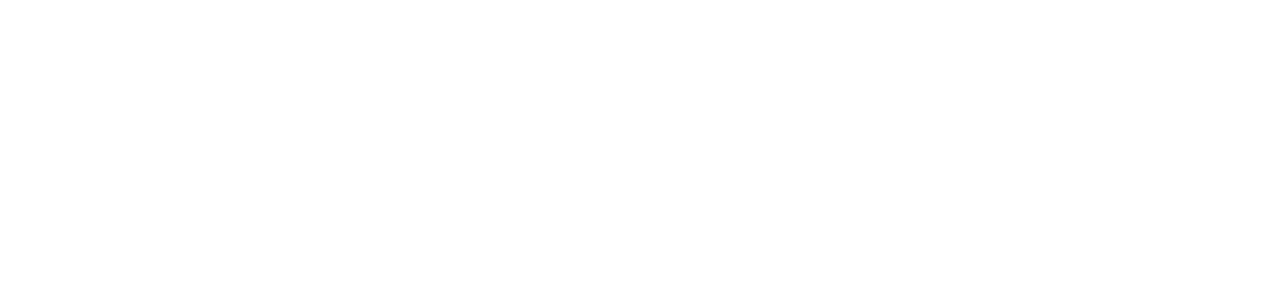
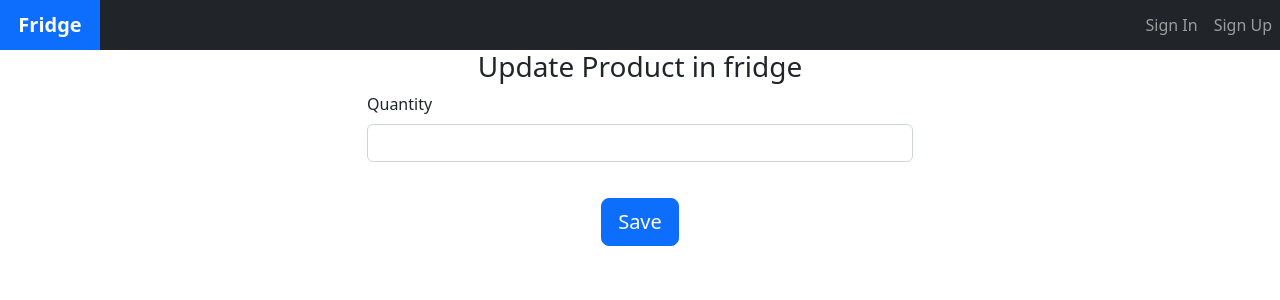
Before and after one commit to dendubina/Fridge.WEB, a React (Create React App) app: page /Fridges/1/products/1 in a window 1280 px wide. Before the commit this address had no page. Shown: the top 300 px of the page. Built offline with nearby package versions, Linux system fonts and the light colour scheme.

Commit message:
add product in fridge

```diff
--- a/src/Router.js
+++ b/src/Router.js
@@ -6,6 +6,8 @@ import FridgesList from "./pages/Fridges/FridgesList/FridgesList";
 import CreateFridge from "./pages/Fridges/CreateFridge/CreateFridge";
 import useAuth from "./features/Hooks/useAuth";
 import UpdateFridge from "./pages/Fridges/UpdateFridge/UpdateFridge";
+import UpdateProductInFridge from "./pages/Fridges/UpdateProductInFridge/UpdateProductInFridge";
+import AddProductInFridge from "./pages/Fridges/AddProductInFridge/AddProductInFridge";
 
 const Router = () => {
   const auth = useAuth();
@@ -19,6 +21,8 @@ const Router = () => {
         <Route path="/Fridges" element={<FridgesList />} />
         <Route path="/Fridges/Create" element={<CreateFridge />} />
         <Route path="/Fridges/Update/:fridgeId" element={<UpdateFridge />} />
+        <Route path="/Fridges/:fridgeId/products/:productId" element ={<UpdateProductInFridge />} />
+        <Route path="/Fridges/:fridgeId/AddProduct" element={<AddProductInFridge />} />
       </Routes>
     </BrowserRouter>
   ) : (
--- /dev/null
+++ b/src/components/AddProductInFridgeForm/AddProductInFridgeForm.js
@@ -0,0 +1,78 @@
+import { useEffect, useState } from "react";
+import { Form, Container, Row, Col, Button } from "react-bootstrap";
+import { useForm } from "react-hook-form";
+import { useNavigate } from "react-router-dom";
+import {
+  addProductInFridge,
+  getAllProducts,
+} from "../../services/Http/FridgeApi/FridgeApiService";
+import "./AddProductInFridgeForm.css";
+
+export default function AddProductInFridgeForm(props) {
+  const navigate = useNavigate();
+  const [products, setProducts] = useState([]);
+
+  useEffect(() => {
+    getAllProducts().then((response) => {
+      setProducts(response);
+    });
+  }, []);
+
+  const {
+    register,
+    handleSubmit,
+    formState: { errors },
+  } = useForm();
+
+  const onSubmit = (formData) => {
+    addProductInFridge(props.fridgeId, {
+      productId: formData.product,
+      quantity: formData.quantity,
+    }).then(navigate(`/fridges/update/${props.fridgeId}`, { replace: true }));
+  };
+
+  return (
+    <>
+      <Container>
+        <Row className="justify-content-center">
+          <Col md={6}>
+            <div className="text-center">
+              <h3>Add product in fridge</h3>
+            </div>
+            <Form onSubmit={handleSubmit(onSubmit)} noValidate>
+              <Form.Group className="mb-3">
+                <Form.Label>Select product</Form.Label>
+                <select
+                  className={
+                    "form-control " + (errors.product ? "is-invalid" : "")
+                  }
+                  {...register("product", { required: true })}>
+                  {products.map((product) => (
+                    <option key={product.id} value={product.id}>
+                      {product.name}
+                    </option>
+                  ))}
+                </select>
+              </Form.Group>
+
+              <Form.Group className="mb-3">
+                <Form.Label>Quantity</Form.Label>
+                <Form.Control
+                  type="text"
+                  className={errors.quantity ? "is-invalid" : ""}
+                  {...register("quantity", { required: true, min: 1 })}
+                />
+              </Form.Group>
+
+              <div className="text-center">
+                <Button type="submit" variant="primary" size="lg">
+                  Save
+                </Button>
+              </div>
+            </Form>
+          </Col>
+        </Row>
+      </Container>
+    </>
+  );
+}
--- a/src/components/UpdateFridgeForm/UpdateFridgeForm.css
+++ b/src/components/UpdateFridgeForm/UpdateFridgeForm.css
@@ -1,3 +1,7 @@
 .fridge-products-table{
     margin-top: 20px;
 }
+
+.add-product-button{
+    margin-bottom: 10px;
+}
--- a/src/components/UpdateFridgeForm/UpdateFridgeForm.js
+++ b/src/components/UpdateFridgeForm/UpdateFridgeForm.js
@@ -32,9 +32,10 @@ export default function UpdateFridgeForm(props) {
     });
   };
 
-  const handleEdit = (event) => {
-    console.log(event.target.name);
-  };
+  const handleEdit = (event) =>
+    navigate(`/fridges/${fridge.id}/products/${event.target.name}`);
+
+  const handleAdd = () => navigate(`/fridges/${fridge.id}/addproduct`);
 
   const handleDelete = (event) => {
     let productId = event.target.name;
@@ -181,6 +182,17 @@ export default function UpdateFridgeForm(props) {
                 ) : (
                   <></>
                 )}
+
+                <div className="text-center">
+                  <Button
+                    className="add-product-button"
+                    type="submit"
+                    variant="primary"
+                    size="lg"
+                    onClick={handleAdd}>
+                    Add Product
+                  </Button>
+                </div>
               </Col>
             </Row>
           </Container>
--- /dev/null
+++ b/src/components/UpdateProducInFridgeForm/UpdateProductInFridgeForm.js
@@ -0,0 +1,45 @@
+import { Container, Row, Col, Form, Button } from "react-bootstrap";
+import { useForm } from "react-hook-form";
+import "./UpdateProductInFridgeForm.css";
+
+export default function UpdateProductInFridgeForm(props) {
+
+  const {
+    register,
+    handleSubmit,
+    formState: { errors },
+  } = useForm();
+
+  const onSubmit = (formData) => {
+    console.log(formData);
+  };
+
+  return (
+    <>
+      <Container>
+        <Row className="justify-content-center">
+          <Col md={6}>
+            <div className="text-center">
+              <h3>Update Product in fridge</h3>
+            </div>
+            <Form onSubmit={handleSubmit(onSubmit)} noValidate>
+              <Form.Group className="mb-3">
+                <Form.Label>Quantity</Form.Label>
+                <Form.Control
+                  type="text"
+                  className={errors.quantity ? "is-invalid" : ""}
+                  {...register("quantity", { required: true, min: 1 })}
+                />
+              </Form.Group>
+              <div className="text-center">
+                <Button type="submit" variant="primary" size="lg">
+                  Save
+                </Button>
+              </div>
+            </Form>
+          </Col>
+        </Row>
+      </Container>
+    </>
+  );
+}
--- /dev/null
+++ b/src/pages/Fridges/AddProductInFridge/AddProductInFridge.js
@@ -0,0 +1,14 @@
+import { useParams } from "react-router-dom";
+import Header from "../../../components/Header/Header";
+import AddProductInFridgeForm from "../../../components/AddProductInFridgeForm/AddProductInFridgeForm";
+
+export default function AddProductInFridge() {
+  const params = useParams();
+
+  return (
+    <>
+      <Header />
+      <AddProductInFridgeForm fridgeId={params.fridgeId} />
+    </>
+  );
+}
--- /dev/null
+++ b/src/pages/Fridges/UpdateProductInFridge/UpdateProductInFridge.js
@@ -0,0 +1,12 @@
+import { useParams } from "react-router-dom";
+import Header from "../../../components/Header/Header";
+import UpdateProductInFridgeForm from "../../../components/UpdateProducInFridgeForm/UpdateProductInFridgeForm";
+
+export default function UpdateProductInFridge() {
+  const params = useParams();
+
+  return <>
+    <Header />
+    <UpdateProductInFridgeForm fridgeId={params.fridgeId} productId={params.productId} />
+  </>;
+}
--- a/src/services/Http/FridgeApi/FridgeApiService.js
+++ b/src/services/Http/FridgeApi/FridgeApiService.js
@@ -66,5 +66,15 @@ export const deleteProductFromFridge = async (fridgeId, productId) => {
   );
 };
 
+export const addProductInFridge = async (fridgeId, formData) =>{
+   const options = {
+    method: "POST",
+    headers: { "Content-Type": "application/json" },
+    body: JSON.stringify(formData),
+  };
+
+  await BaseHttpService(`${fridgeApi}/api/fridges/${fridgeId}/products`, options);
+}
+
 export const getAllProducts = async () =>
   await BaseHttpService(`${fridgeApi}/api/products`);
```
Also changed, not shown: src/components/AddProductInFridgeForm/AddProductInFridgeForm.css (added), src/components/UpdateProducInFridgeForm/UpdateProductInFridgeForm.css (added).
